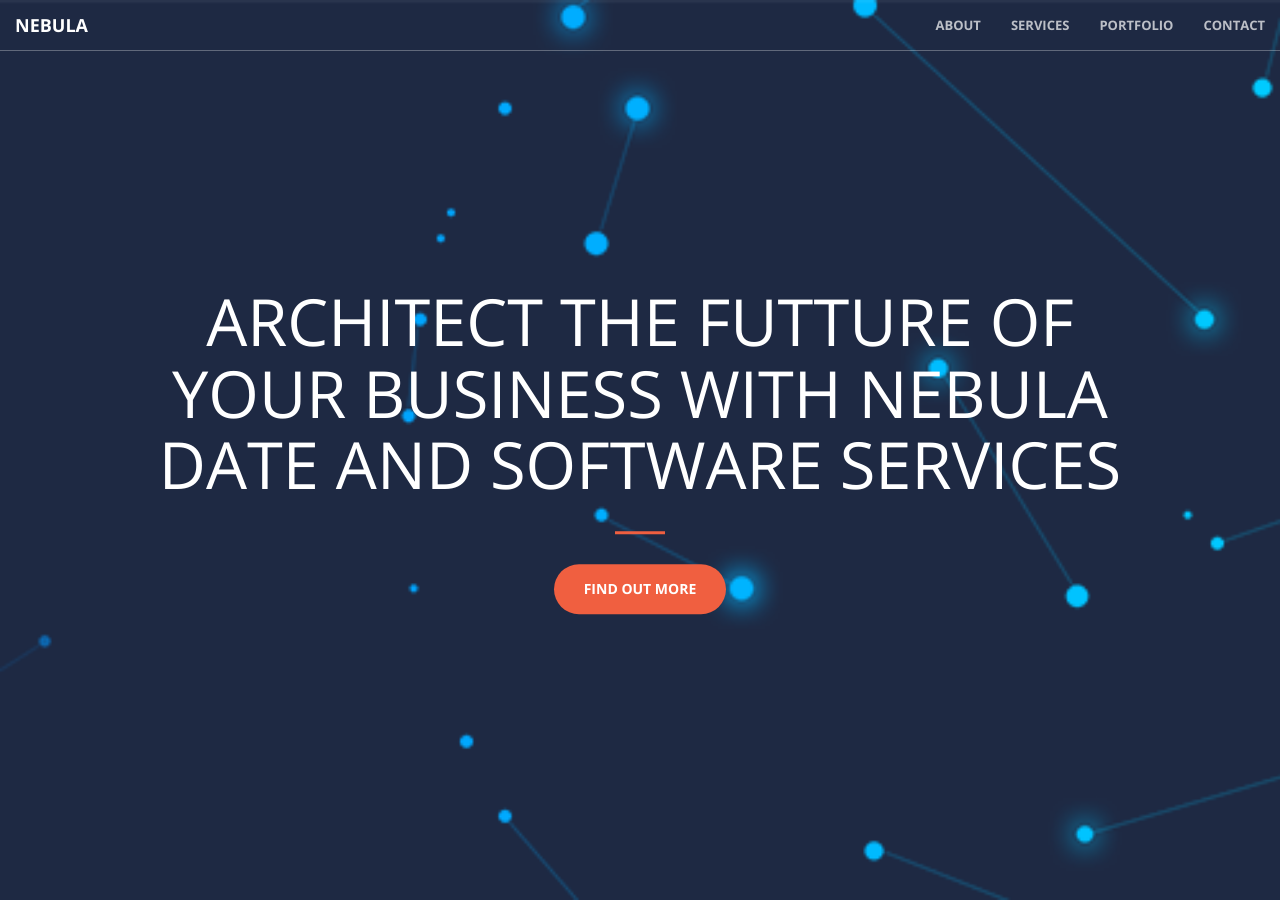
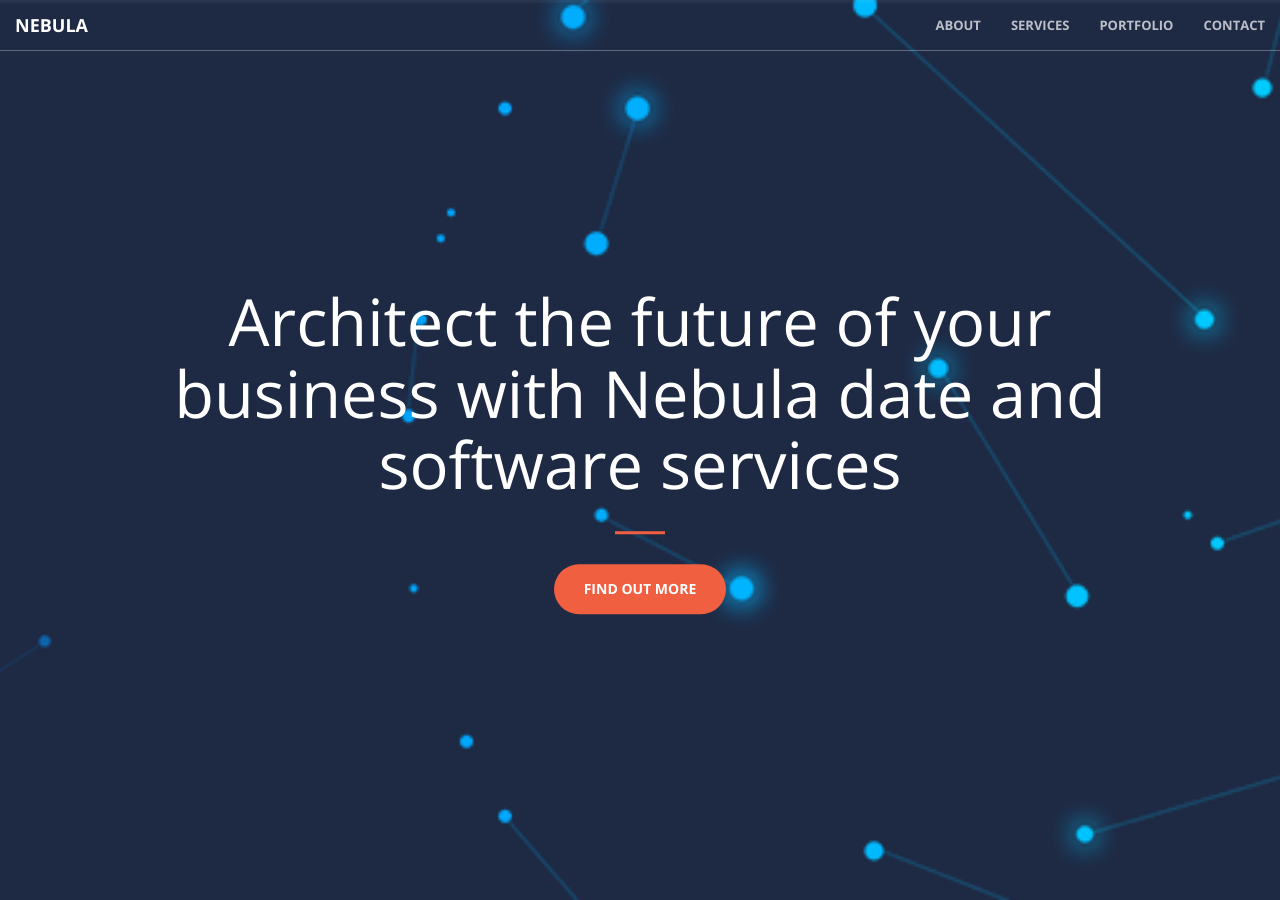
Before and after one commit to lszhou/nebula, a Jekyll site: the page built from index.html, in a window 1280 px wide and 900 px high. Built offline with Jekyll 4.4.1, drawn with Linux system fonts in a browser that asks for light colours.

Commit message:
change text

```diff
--- a/_includes/header.html
+++ b/_includes/header.html
@@ -1,7 +1,7 @@
 <header>
     <div class="header-content">
         <div class="header-content-inner">
-            <h1>Architect the futture of your business with Nebula date and software services</h1>
+            <h1>Architect the future of your business with Nebula date and software services</h1>
             <hr>
             <a href="#about" class="btn btn-primary btn-xl page-scroll">Find Out More</a>
         </div>
--- a/_sass/_base.scss
+++ b/_sass/_base.scss
@@ -166,7 +166,6 @@ header {
         .header-content-inner {
             h1 {
                 font-weight: 100;
-                text-transform: uppercase;
                 margin-top: 0;
                 margin-bottom: 0;
             }
```
